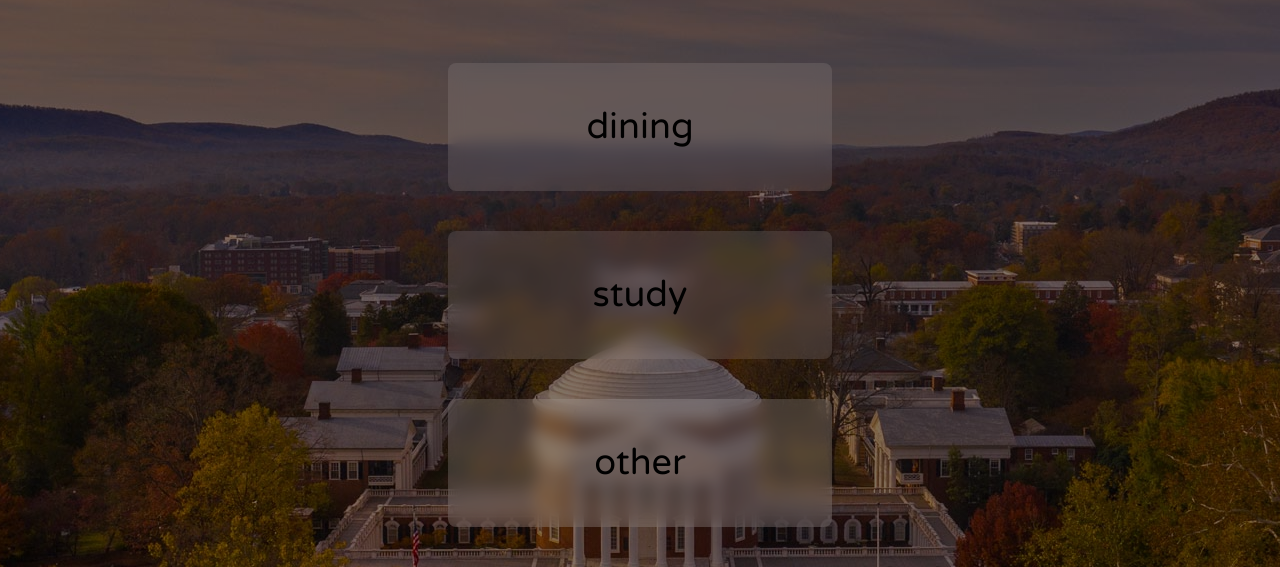
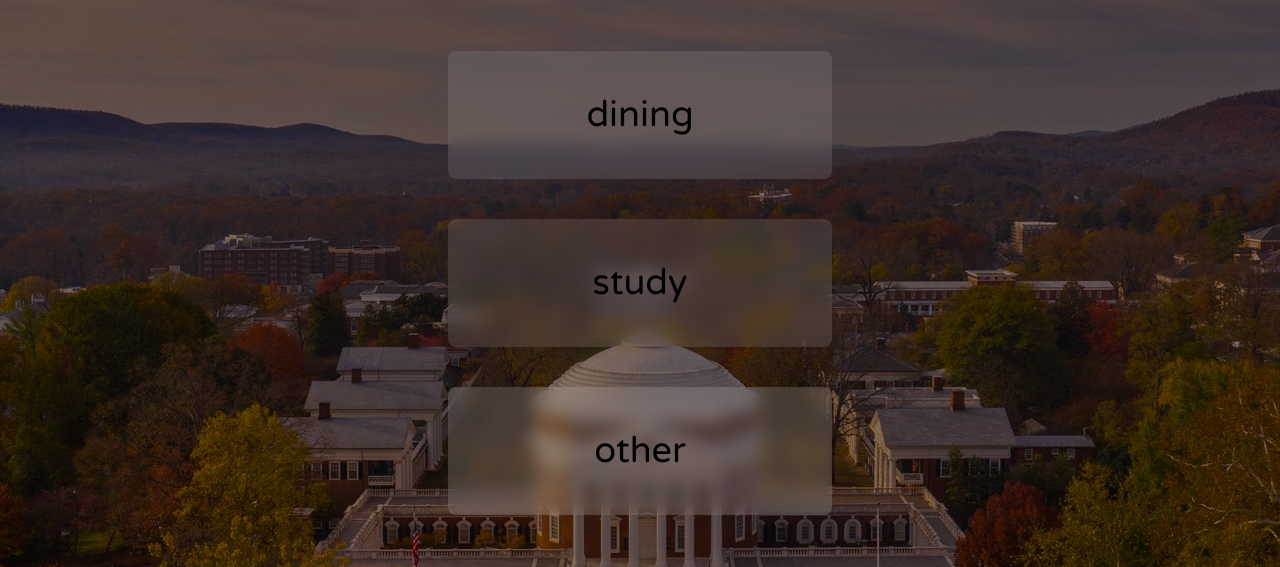
Before and after one commit to tksoftw/hoos-open, a plain HTML site: page index.html in a window 1280 px wide. Shown: the part 233-800 px from the top of the page. Drawn offline with nearby package versions, Linux system fonts and the light colour scheme.

Commit message:
move stuff around

```diff
--- a/index.html
+++ b/index.html
@@ -24,10 +24,9 @@
 </head>
 <body style="background-image: linear-gradient(rgba(0, 0, 0, 0.5), rgba(0, 0, 0, 0.5)), url('images/homepage.jpg'); background-position: top;">
     <!--background picture with a subtle gradient-->
-    <div class="bg-cover bg-center h-screen flex flex-col justify-between">
-
+    <div class="bg-cover bg-center h-screen flex flex-col pad-10 gap-10">
         <!--current time, transparent text moved down with padding-->
-        <div class="text-7xl text-center font-body font-black bg-clip-text bg-cover opacity-20 pt-20">
+        <div class="text-7xl text-center font-body font-black bg-clip-text bg-cover pt-20 opacity-20">
             <script type="text/javascript">
                 let days_of_the_week = ['sunday', 'monday', 'tuesday', 'wednesday', 'thursday', 'friday', 'saturday']
                 let myDate = new Date();
@@ -44,7 +43,7 @@
         </div>
 
         <!--buttons-->
-        <div class="flex flex-col items-center gap-10 text-4xl font-body py-10">
+        <div class="flex flex-col items-center gap-10 text-4xl font-body pt-5">
             <button onclick="location.href='dining.html'" class="hover:shadow-2xl rounded-lg w-96 h-32 bg-stone-400 backdrop-blur bg-opacity-20">
                 dining
             </button>
```
